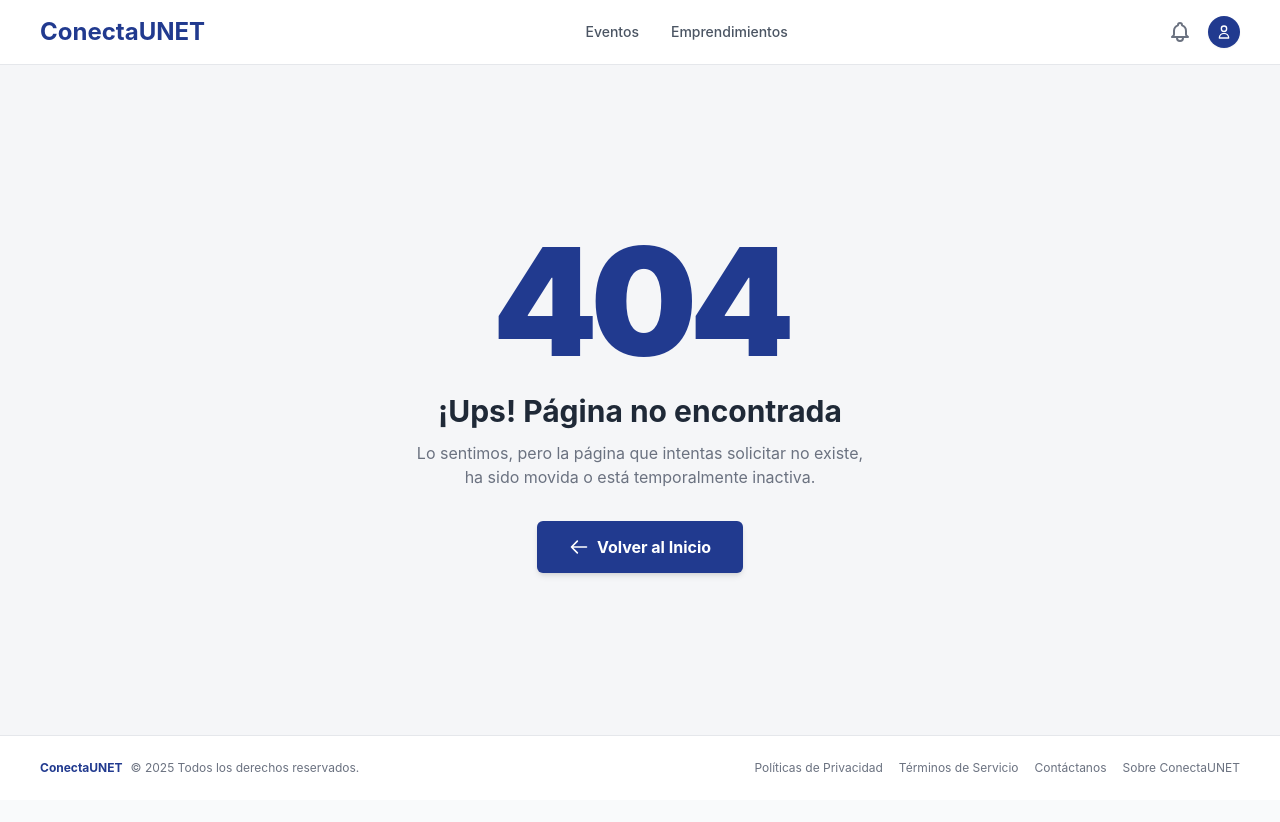
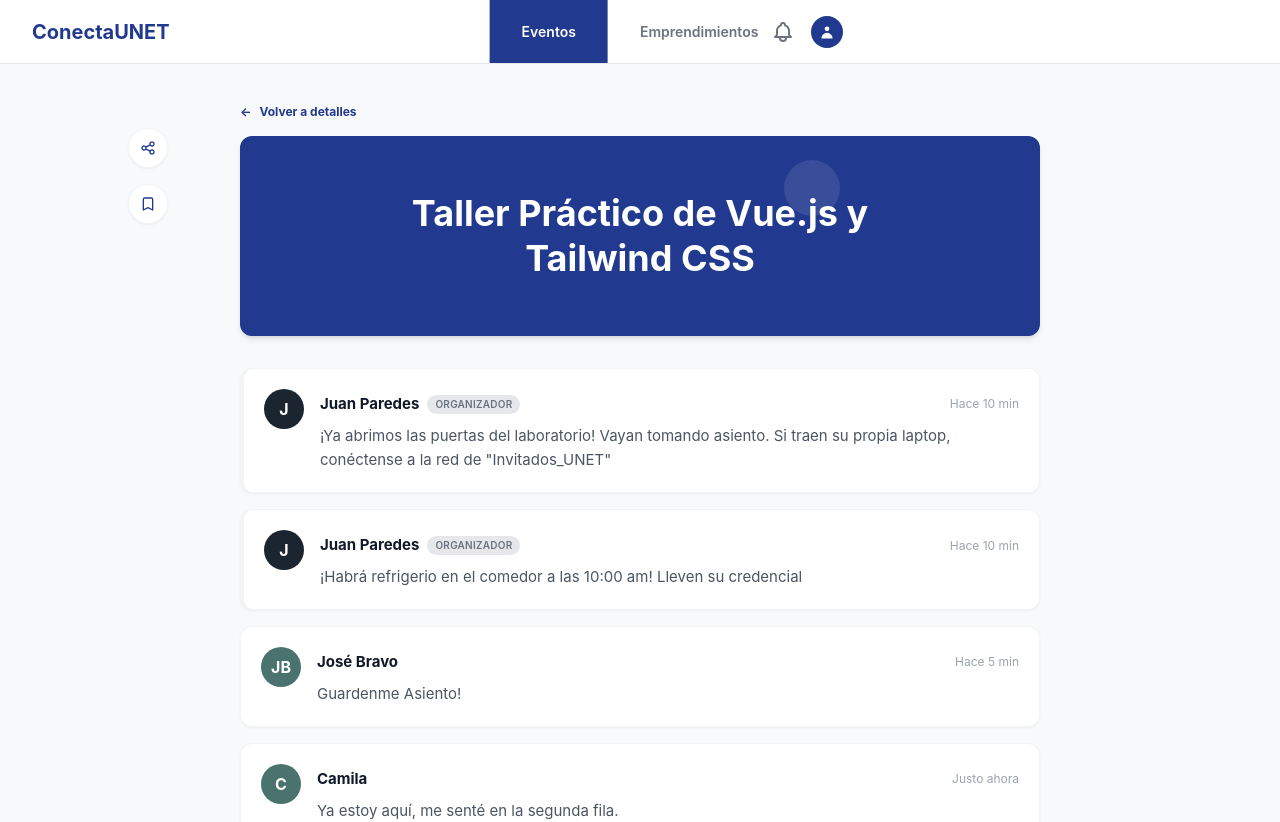
Before and after one commit to Angeliux2005/ConectaUNET, a Vue app in the folder frontend/: page /muro-evento in a window 1280 px wide. Shown: the top 822 px of the page. Before the commit the page ends 800 px from the top, so only its background shows below. Built offline with nearby package versions, Linux system fonts and the light colour scheme.

Commit message:
Agregado muro de eventos

```diff
--- a/frontend/src/router.js
+++ b/frontend/src/router.js
@@ -18,6 +18,7 @@ import Contacto from './views/contacto.vue'
 import Acerca from './views/acerca.vue'
 import NotFound from './views/not-found.vue'
 import Notificaciones from './views/notificaciones.vue'
+import MuroEvento from './views/muro-evento.vue'
 
 const routes = [
   { name: 'Login', path: '/', component: Login },
@@ -35,6 +36,7 @@ const routes = [
   { name: 'DetallesEmprendimientoInformacion', path: '/detalles-emprendimiento-informacion', component: DetallesEmprendimientoInformacion },
   { name: 'Emprendimientos', path: '/emprendimientos', component: Emprendimientos },
   { name: 'Publicacion', path: '/publicacion', component: Publicacion },
+  { name: 'Muro', path: '/muro-evento', component: MuroEvento },
   { name: 'Buscar', path: '/buscar', component: Buscar },
   { name: 'Notificaciones', path: '/notificaciones', component: Notificaciones },
   { name: '404 - Not Found', path: '/:pathMatch(.*)*', component: NotFound }
--- /dev/null
+++ b/frontend/src/views/muro-evento.vue
@@ -0,0 +1,151 @@
+<template>
+  <div class="min-h-screen bg-[#F8F9FA] font-sans text-gray-800">
+
+    <header class="hidden lg:flex items-center px-8 bg-white border-b relative h-16">
+      <div class="w-1/3 flex items-center">
+        <h1 class="text-[#213A8F] text-xl font-bold">ConectaUNET</h1>
+      </div>
+
+      <nav class="absolute left-1/2 -translate-x-1/2 flex h-full">
+        <a href="#" class="bg-[#213A8F] text-white px-8 flex items-center text-sm font-semibold h-full">Eventos</a>
+        <a href="#" class="text-gray-500 px-8 flex items-center text-sm font-semibold hover:text-[#213A8F] h-full">Emprendimientos</a>
+      </nav>
+
+      <div class="w-1/3 flex justify-end items-center gap-4">
+        <button class="text-gray-500 hover:text-[#213A8F]">
+          <svg class="w-6 h-6" fill="none" stroke="currentColor" viewBox="0 0 24 24"><path stroke-linecap="round" stroke-linejoin="round" stroke-width="2" d="M15 17h5l-1.405-1.405A2.032 2.032 0 0118 14.158V11a6.002 6.002 0 00-4-5.659V5a2 2 0 10-4 0v.341C7.67 6.165 6 8.388 6 11v3.159c0 .538-.214 1.055-.595 1.436L4 17h5m6 0v1a3 3 0 11-6 0v-1m6 0H9"></path></svg>
+        </button>
+        <div class="w-8 h-8 bg-[#213A8F] rounded-full flex items-center justify-center text-white font-bold">
+          <svg class="w-4 h-4" fill="currentColor" viewBox="0 0 20 20"><path fill-rule="evenodd" d="M10 9a3 3 0 100-6 3 3 0 000 6zm-7 9a7 7 0 1114 0H3z" clip-rule="evenodd"></path></svg>
+        </div>
+      </div>
+    </header>
+
+    <header class="lg:hidden bg-white border-b px-4 py-3 flex items-center justify-between">
+      <button class="text-gray-500">
+        <svg class="w-6 h-6" fill="none" stroke="currentColor" viewBox="0 0 24 24"><path stroke-linecap="round" stroke-linejoin="round" stroke-width="2" d="M6 18L18 6M6 6l12 12"></path></svg>
+      </button>
+      <h1 class="text-base font-bold text-[#1A202C]">Muro de Evento</h1>
+      <div class="w-6"></div> </header>
+
+    <div class="lg:hidden bg-[#213A8F] text-white text-center py-4 px-4 font-bold text-sm">
+      Taller Práctico de Vue.js <br> y Tailwind CSS
+    </div>
+
+    <main class="w-full max-w-5xl mx-auto py-0 lg:py-10 relative px-4 lg:px-0 flex justify-center">
+
+      <aside class="hidden lg:flex flex-col gap-4 absolute left-0 top-16">
+        <button class="w-10 h-10 bg-white rounded-full shadow-sm flex items-center justify-center text-[#213A8F] border border-gray-100 hover:bg-gray-50">
+          <svg class="w-4 h-4" fill="none" stroke="currentColor" viewBox="0 0 24 24"><path stroke-linecap="round" stroke-linejoin="round" stroke-width="2" d="M8.684 13.342C8.886 12.938 9 12.482 9 12c0-.482-.114-.938-.316-1.342m0 2.684a3 3 0 110-2.684m0 2.684l6.632 3.316m-6.632-6l6.632-3.316m0 0a3 3 0 105.367-2.684 3 3 0 00-5.367 2.684zm0 9.316a3 3 0 105.368 2.684 3 3 0 00-5.368-2.684z"></path></svg>
+        </button>
+        <button class="w-10 h-10 bg-white rounded-full shadow-sm flex items-center justify-center text-[#213A8F] border border-gray-100 hover:bg-gray-50">
+          <svg class="w-4 h-4" fill="none" stroke="currentColor" viewBox="0 0 24 24"><path stroke-linecap="round" stroke-linejoin="round" stroke-width="2" d="M5 5a2 2 0 012-2h10a2 2 0 012 2v16l-7-3.5L5 21V5z"></path></svg>
+        </button>
+      </aside>
+
+      <div class="w-full max-w-[800px] flex flex-col relative pb-24 lg:pb-0 mt-4 lg:mt-0">
+
+        <div class="hidden lg:block mb-8">
+          <a href="#" class="text-[#213A8F] text-xs font-bold flex items-center gap-2 mb-4 hover:underline">
+            <span>&larr;</span> Volver a detalles
+          </a>
+          <div class="bg-[#213A8F] rounded-xl h-[200px] flex items-center justify-center relative overflow-hidden shadow-md">
+            <div class="absolute top-6 right-1/4 w-14 h-14 bg-white opacity-10 rounded-full"></div>
+            <h2 class="text-white text-4xl font-bold text-center leading-tight z-10">
+              Taller Práctico de Vue.js y <br> Tailwind CSS
+            </h2>
+          </div>
+        </div>
+
+        <div class="flex flex-col gap-4">
+          <div
+            v-for="msg in messages"
+            :key="msg.id"
+            class="bg-white p-5 rounded-xl shadow-sm border border-gray-100 flex gap-4 overflow-hidden relative"
+            :class="{'border-l-4 border-l-[#213A8F] md:border-l-gray-100': msg.role === 'Organizador'}"
+          >
+            <div class="w-10 h-10 rounded-full flex-shrink-0 flex items-center justify-center text-white font-bold" :class="msg.avatarColor">
+              <span v-if="msg.avatarText">{{ msg.avatarText }}</span>
+            </div>
+
+            <div class="flex-1 pt-1">
+              <div class="flex items-center gap-2 mb-2 flex-wrap">
+                <span class="font-bold text-[15px] text-gray-900">{{ msg.author }}</span>
+                <span v-if="msg.role" class="bg-gray-200 text-gray-500 text-[10px] px-2 py-0.5 rounded-full font-semibold uppercase tracking-wide">
+                  {{ msg.role }}
+                </span>
+                <span class="text-xs text-gray-400 ml-auto">{{ msg.time }}</span>
+              </div>
+              <p class="text-[15px] text-gray-600 leading-relaxed">{{ msg.content }}</p>
+            </div>
+          </div>
+        </div>
+
+        <div class="fixed bottom-0 left-0 w-full bg-white p-4 lg:static lg:bg-transparent lg:p-0 lg:mt-8 border-t lg:border-none z-20 flex gap-3 lg:gap-4 items-center">
+          <div class="w-10 h-10 rounded-full bg-[#1A2530] text-white flex items-center justify-center text-xs font-bold flex-shrink-0 lg:hidden">
+            Tú
+          </div>
+          <div class="hidden lg:flex w-12 h-12 rounded-full bg-[#1A2530] text-white items-center justify-center text-sm font-bold flex-shrink-0">
+            Tú
+          </div>
+
+          <div class="flex-1 relative">
+            <input
+              type="text"
+              placeholder="Escribe algo..."
+              class="w-full bg-white lg:bg-white text-gray-700 text-sm rounded-full py-3.5 px-6 focus:outline-none focus:ring-2 focus:ring-[#213A8F] shadow-sm border border-gray-100"
+            >
+          </div>
+
+          <button class="w-10 h-10 lg:w-12 lg:h-12 rounded-full bg-[#213A8F] flex items-center justify-center text-white flex-shrink-0 hover:bg-blue-900 transition-colors shadow-md">
+            <svg class="w-4 h-4 lg:w-5 lg:h-5 ml-[-2px]" fill="currentColor" viewBox="0 0 24 24"><path d="M2.01 21L23 12 2.01 3 2 10l15 2-15 2z"></path></svg>
+          </button>
+        </div>
+
+      </div>
+    </main>
+  </div>
+</template>
+
+<script setup>
+import { ref } from 'vue';
+
+const messages = ref([
+  {
+    id: 1,
+    author: 'Juan Paredes',
+    role: 'Organizador',
+    time: 'Hace 10 min',
+    content: '¡Ya abrimos las puertas del laboratorio! Vayan tomando asiento. Si traen su propia laptop, conéctense a la red de "Invitados_UNET"',
+    avatarText: 'J',
+    avatarColor: 'bg-[#1A2530]'
+  },
+  {
+    id: 2,
+    author: 'Juan Paredes',
+    role: 'Organizador',
+    time: 'Hace 10 min',
+    content: '¡Habrá refrigerio en el comedor a las 10:00 am! Lleven su credencial',
+    avatarText: 'J',
+    avatarColor: 'bg-[#1A2530]'
+  },
+  {
+    id: 3,
+    author: 'José Bravo',
+    role: '',
+    time: 'Hace 5 min',
+    content: 'Guardenme Asiento!',
+    avatarText: 'JB',
+    avatarColor: 'bg-[#4A726E]'
+  },
+  {
+    id: 4,
+    author: 'Camila',
+    role: '',
+    time: 'Justo ahora',
+    content: 'Ya estoy aquí, me senté en la segunda fila.',
+    avatarText: 'C',
+    avatarColor: 'bg-[#4A726E]'
+  }
+]);
+</script>
```
